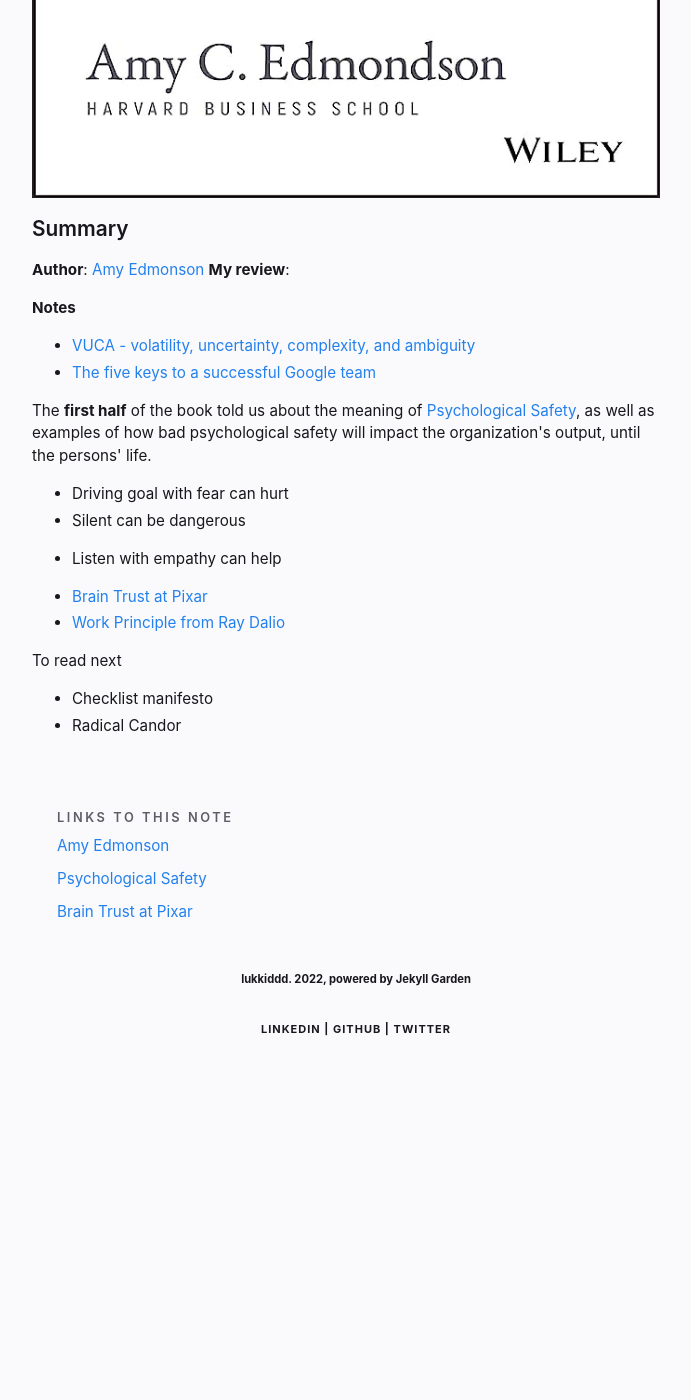
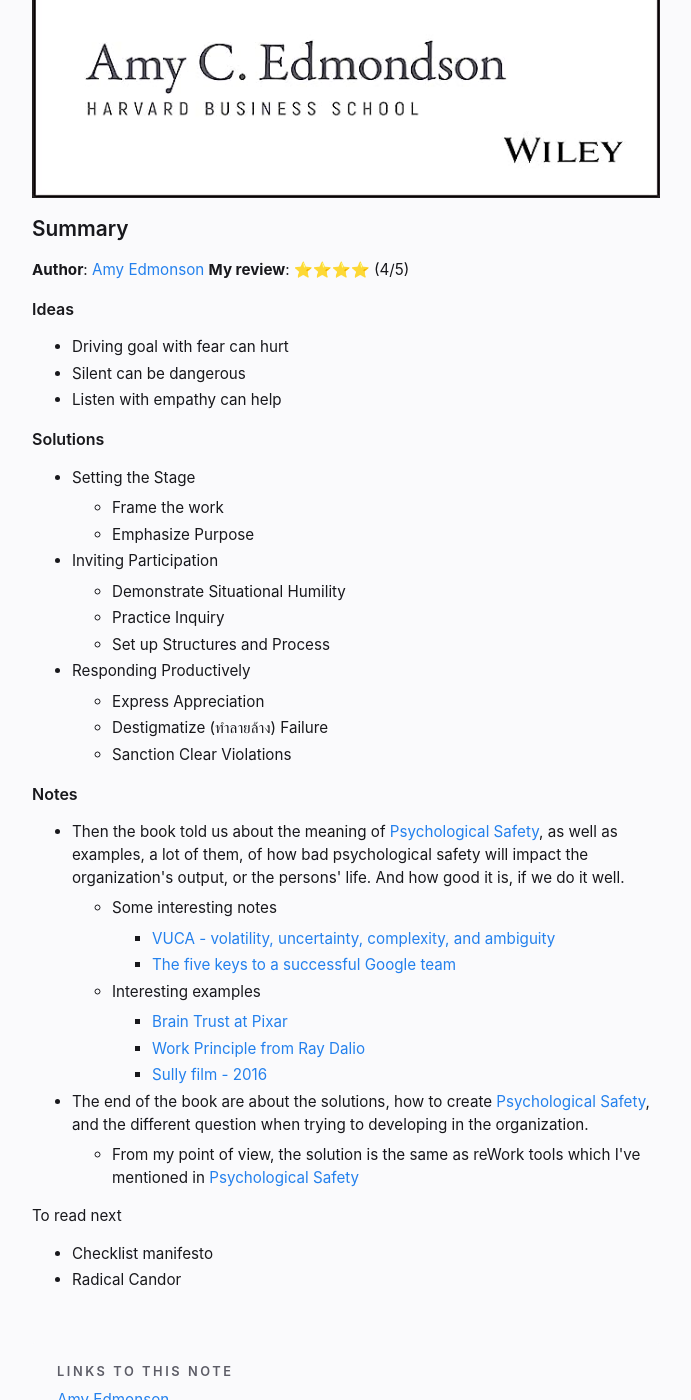
Before and after one commit to lukkiddd/lukkiddd.github.io, a Jekyll site: the page built from _notes/Public/Book - The Fearless Organization.md, in a window 1280 px wide and 1400 px high, scrolled down 1093 px. Shown: the whole window, without its empty margins (294-985 px from the left). Built offline with Jekyll 4.4.1, drawn with Linux system fonts in a browser that asks for light colours; before the commit the page ends 2187 px from its top, so only the background shows below that.

Commit message:
Add review and notes on fearless orgnization

```diff
--- a/_notes/Public/Book - The Fearless Organization.md
+++ b/_notes/Public/Book - The Fearless Organization.md
@@ -8,20 +8,40 @@
 ![book-cover-fealess-organization](/assets/img/book-fearless-orgnization.jpg)
 ### Summary
 **Author**: [[Amy Edmonson]]
-**My review**:
+**My review**: ⭐⭐⭐⭐ (4/5)
 
-**Notes**
-- [[VUCA - volatility, uncertainty, complexity, and ambiguity]]
-- [[The five keys to a successful Google team]]
 
-The **first half** of the book told us about the meaning of [[Psychological Safety]], as well as examples of how bad psychological safety will impact the organization's output, until the persons' life.
-
+#### Ideas
 - Driving goal with fear can hurt
 - Silent can be dangerous
 - Listen with empathy can help
 
-- [[Brain Trust at Pixar]]
-- [[Work Principle from Ray Dalio]]
+
+#### Solutions
+- Setting the Stage
+	- Frame the work
+	- Emphasize Purpose
+- Inviting Participation
+	- Demonstrate Situational Humility
+	- Practice Inquiry
+	- Set up Structures and Process
+- Responding Productively
+	- Express Appreciation
+	- Destigmatize (ทำลายล้าง) Failure
+	- Sanction Clear Violations
+
+
+#### Notes
+- Then the book told us about the meaning of [[Psychological Safety]], as well as examples, a lot of them, of how bad psychological safety will impact the organization's output, or the persons' life. And how good it is, if we do it well.
+	-  Some interesting notes
+		- [[VUCA - volatility, uncertainty, complexity, and ambiguity]]
+		- [[The five keys to a successful Google team]]
+	- Interesting examples
+		- [[Brain Trust at Pixar]]
+		- [[Work Principle from Ray Dalio]]
+		- [Sully film - 2016](https://www.youtube.com/watch?v=mjKEXxO2KNE&ab_channel=WarnerBros.Pictures)
+- The end of the book are about the solutions, how to create [[Psychological Safety]], and the different question when trying to developing in the organization.
+	- From my point of view, the solution is the same as reWork tools which I've mentioned in [[Psychological Safety]]
 
 
 To read next
```
Also changed, not shown: _notes/Public/Psychological Safety.md (+1 -0 lines).
